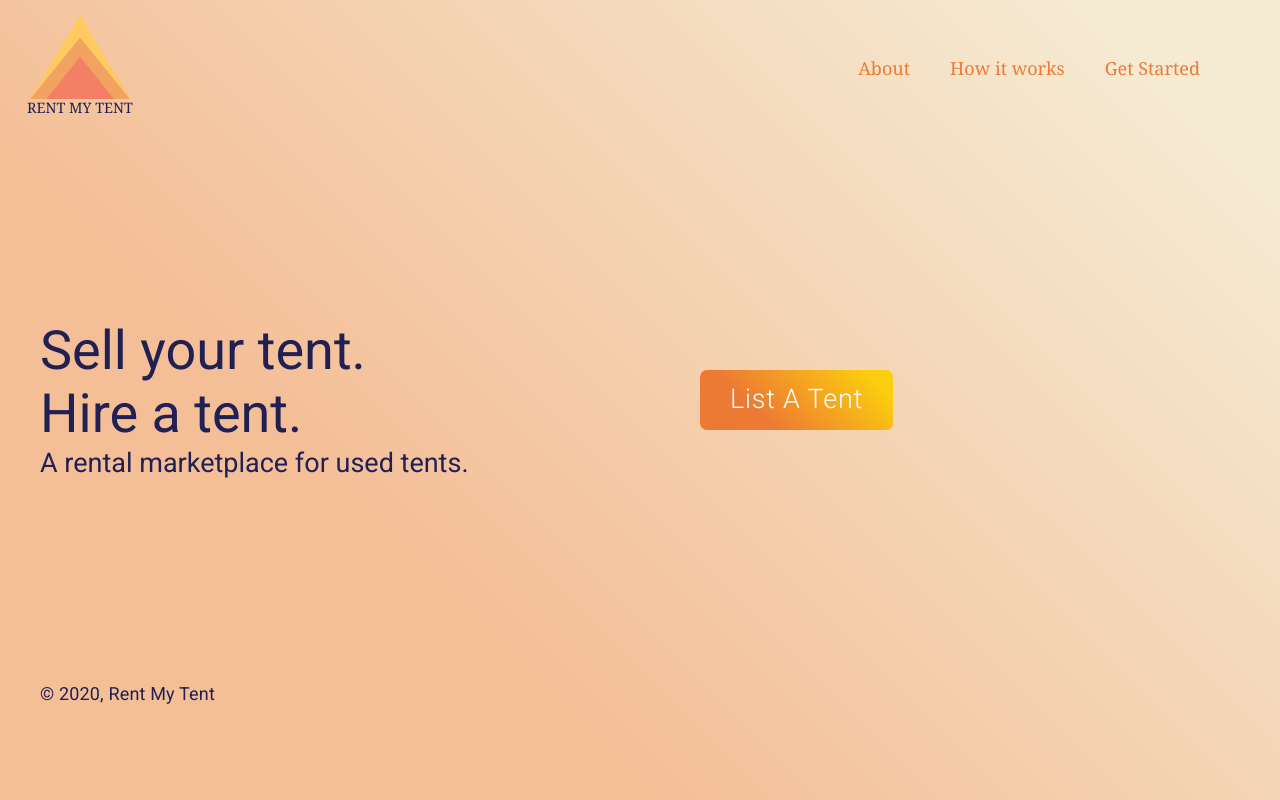
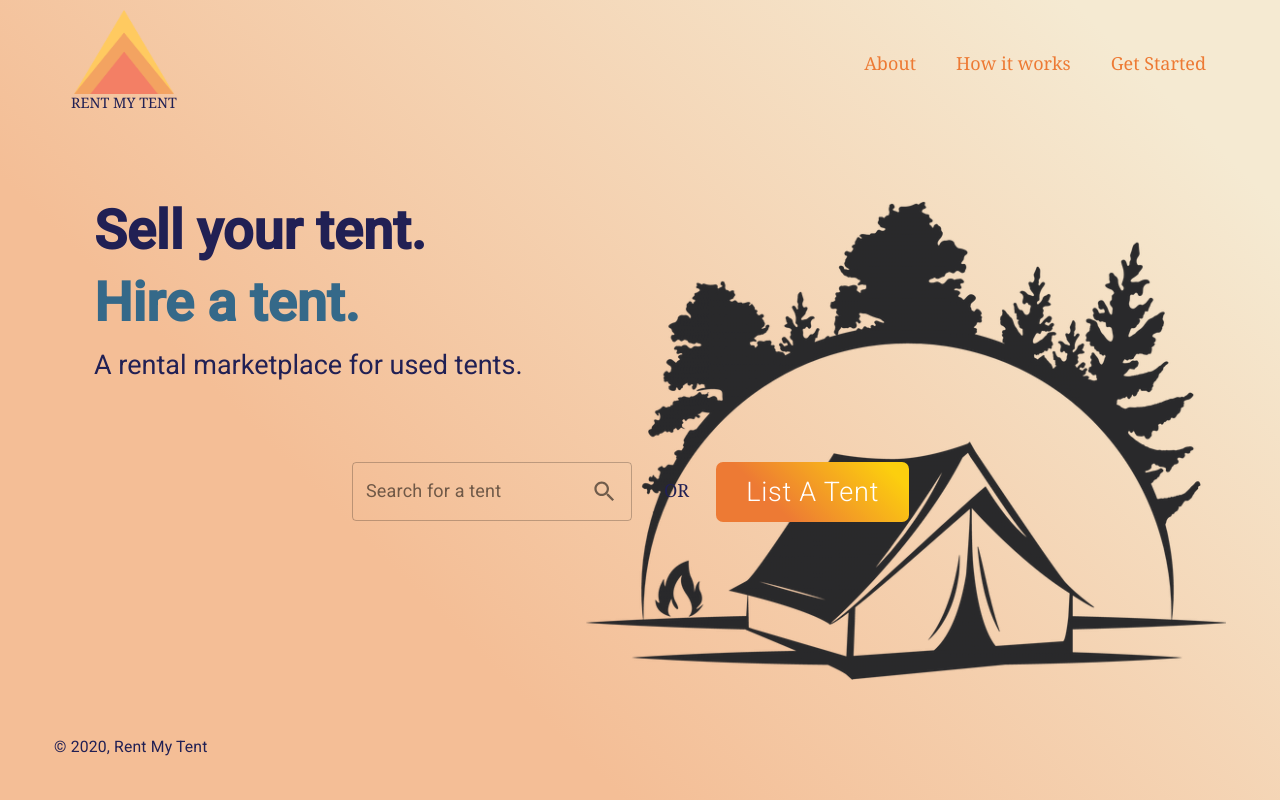
Before and after one commit to Rent-My-Tent/Rent-My-Tent, a Gatsby site in the folder web/: page / in a window 1280 px wide. Built offline with nearby package versions, Linux system fonts and the light colour scheme; Gatsby itself is replaced by a stand-in of ours; no server answers.

Commit message:
Updates for Prod

```diff
--- a/web/config.js
+++ b/web/config.js
@@ -4,7 +4,7 @@ const subtitle = 'No tent left behind!';
 const imageSm  = 'src/images/favicon/android-chrome-192x192.png';
 const imageLg  = 'src/images/favicon/android-chrome-256x256.png';
 
-const stageUrl = 'https://rent-my-tent.org'; // No trailing slash
+const stageUrl = 'https://rent-my-tent.netlify.com'; // No trailing slash
 const prodUrl  = 'https://rent-my-tent.org'; // No trailing slash
 const currentUrl = stageUrl;
 
--- a/web/package.json
+++ b/web/package.json
@@ -1,7 +1,7 @@
 {
   "name": "rent-my-tent-web",
   "description": "Rent My Tent",
-  "version": "0.0.8",
+  "version": "0.0.12",
   "author": "Rent-My-Tent-Team",
   "keywords": [],
   "scripts": {
--- a/web/src/common/Header.js
+++ b/web/src/common/Header.js
@@ -1,10 +1,12 @@
 // Frameworks
 import React from 'react';
 import PropTypes from 'prop-types';
-import { Link } from 'gatsby';
+
+// Material UI
+import Link from '@material-ui/core/Link';
 
 
-const Header = ({siteTitle, onHomeClick}) => (
+const Header = ({siteTitle, onRedirect}) => (
     <header
         style={{
             background: `black`,
@@ -20,7 +22,8 @@ const Header = ({siteTitle, onHomeClick}) => (
         >
             <h1 style={{margin: 0}}>
                 <Link
-                    to="/"
+                    href="#"
+                    onClick={onRedirect()}
                     style={{
                         color: `white`,
                         textDecoration: `none`,
@@ -35,7 +38,7 @@ const Header = ({siteTitle, onHomeClick}) => (
 
 Header.propTypes = {
     siteTitle: PropTypes.string.isRequired,
-    onHomeClick: PropTypes.func.isRequired,
+    onRedirect: PropTypes.func.isRequired,
 };
 
 export default Header;
--- a/web/src/common/HeroFooter.js
+++ b/web/src/common/HeroFooter.js
@@ -14,18 +14,18 @@ const HeroFooter = () => {
     const classes = useLandingStyles();
     return (
         <footer className={classes.heroFooter}>
-            <Box px={5}>
             <Grid
                 container
                 direction="row"
                 justify="space-between"
-                    alignItems="center"
+                alignItems="flex-start"
             >
-                    <Typography>
+                <Box pt={7}>
+                    <Typography variant={'body2'}>
                         &copy; {new Date().getFullYear()}, Rent My Tent
                     </Typography>
+                </Box>
             </Grid>
-            </Box>
         </footer>
     );
 };
--- a/web/src/common/HeroHeader.js
+++ b/web/src/common/HeroHeader.js
@@ -12,7 +12,7 @@ import Link from '@material-ui/core/Link';
 import useLandingStyles from '../layout/styles/landing.styles';
 
 
-const HeroHeader = ({siteTitle, onHomeClick}) => {
+const HeroHeader = ({siteTitle, onRedirect}) => {
     const classes = useLandingStyles();
     const preventDefault = (event) => event.preventDefault();
 
@@ -36,7 +36,7 @@ const HeroHeader = ({siteTitle, onHomeClick}) => {
                 justify="space-between"
                 alignItems="center"
             >
-                <a href={'#'} onClick={onHomeClick} className={classes.heroLogo}>
+                <a href={'#'} onClick={onRedirect()} className={classes.heroLogo}>
                     <Img fixed={logoData.tentLogo.childImageSharp.fixed} className={classes.heroLogoImg} />
                     <span>{siteTitle}</span>
                 </a>
@@ -50,7 +50,7 @@ const HeroHeader = ({siteTitle, onHomeClick}) => {
                         How it works
                     </Link>
 
-                    <Link href="#" className={classes.heroMenuLink} onClick={preventDefault}>
+                    <Link href="#" className={classes.heroMenuLink} onClick={onRedirect('list')}>
                         Get Started
                     </Link>
                 </div>
@@ -61,7 +61,7 @@ const HeroHeader = ({siteTitle, onHomeClick}) => {
 
 HeroHeader.propTypes = {
     siteTitle: PropTypes.string.isRequired,
-    onHomeClick: PropTypes.func.isRequired,
+    onRedirect: PropTypes.func.isRequired,
 };
 
 export default HeroHeader;
--- a/web/src/layout/layout.js
+++ b/web/src/layout/layout.js
@@ -33,12 +33,15 @@ const Layout = ({children, header, footer}) => {
         }
     `);
 
-    const _goHome = () => { navigate(GLOBALS.APP_ROOT) };
+    const _appRedirect = (route = '') => (evt) => {
+        evt.preventDefault();
+        navigate(`${GLOBALS.APP_ROOT}/${route}`)
+    };
 
     if (_.isFunction(header)) {
-        header = header({siteTitle: data.site.siteMetadata.title, onHomeClick: _goHome});
+        header = header({siteTitle: data.site.siteMetadata.title, onRedirect: _appRedirect});
     } else {
-        header = (<Header siteTitle={data.site.siteMetadata.title} onClick={_goHome}/>);
+        header = (<Header siteTitle={data.site.siteMetadata.title} onRedirect={_appRedirect}/>);
     }
 
     if (_.isFunction(footer)) {
@@ -51,7 +54,9 @@ const Layout = ({children, header, footer}) => {
         <ThemeProvider theme={theme}>
             <div className={classes.primaryContainer}>
                 {header}
-                <main>{children}</main>
+                <main className={classes.primaryContent}>
+                    {children}
+                </main>
                 {footer}
             </div>
         </ThemeProvider>
--- a/web/src/layout/styles/landing.styles.js
+++ b/web/src/layout/styles/landing.styles.js
@@ -9,18 +9,30 @@ export default makeStyles(theme => {
         primaryContainer: {
             background: 'linear-gradient(45deg, #F4BE96 30%, #F5EAD2 90%)',
         },
+        primaryContent: {
+            padding: '0 3rem',
+        },
 
         heroContainer: {
             height: '70vh',
+            backgroundColor: 'transparent',
+            backgroundRepeat: 'no-repeat',
+            backgroundPosition: 'bottom right',
+            backgroundSize: 'auto',
+
+            [theme.breakpoints.down('md')]: {
+                backgroundSize: '50%',
+            },
         },
         heroHeader: {
             height: '15vh',
             margin: '0',
-            padding: '5px 10px',
+            padding: '0 3rem',
         },
         heroFooter: {
             height: '15vh',
             margin: '0',
+            padding: '0 3rem',
         },
 
         heroLogo: {
@@ -43,20 +55,36 @@ export default makeStyles(theme => {
         },
 
         heroMenu: {
-            paddingRight: 50,
+            // paddingRight: 50,
         },
         heroMenuLink: {
             padding: '0 20px',
+
+            '&:-webkit-any-link': {
+                color: theme.palette.primary.main,
+                textDecoration: 'none',
+            }
         },
 
         heading1: {
-
+            fontWeight: '700',
+            marginBottom: '0.5rem',
         },
         heading2: {
-
+            color: '#356989',
+            fontWeight: '700',
+            marginBottom: '0.75rem',
         },
         heading3: {
 
+        },
+
+        heroInputContainer: {
+            textAlign: 'right',
+
+            [theme.breakpoints.down('xs')]: {
+                textAlign: 'left',
+            },
         },
 
         centerAlign: {
--- a/web/src/layout/styles/root.theme.js
+++ b/web/src/layout/styles/root.theme.js
@@ -14,7 +14,7 @@ export default createMuiTheme({
         // type: 'dark',
         background: {
             default: '#f5ead2',
-            paper:   '#f0f0f0',
+            paper:   '#FCFBF7',
         },
         primary: {
             main: '#ed7a34',
--- a/web/src/pages/index.js
+++ b/web/src/pages/index.js
@@ -1,5 +1,5 @@
 // Frameworks
-import React from 'react';
+import React, { useState } from 'react';
 import { navigate } from 'gatsby';
 import clsx from 'clsx';
 import * as _ from 'lodash';
@@ -10,6 +10,12 @@ import Box from '@material-ui/core/Box';
 import Grid from '@material-ui/core/Grid';
 import Button from '@material-ui/core/Button';
 import Typography from '@material-ui/core/Typography';
+import IconButton from '@material-ui/core/IconButton';
+import OutlinedInput from '@material-ui/core/OutlinedInput';
+import InputLabel from '@material-ui/core/InputLabel';
+import InputAdornment from '@material-ui/core/InputAdornment';
+import FormControl from '@material-ui/core/FormControl';
+import SearchIcon from '@material-ui/icons/Search';
 
 // Layout Components
 import Layout from '../layout/layout';
@@ -17,6 +23,9 @@ import SEO from '../common/seo';
 import HeroHeader from '../common/HeroHeader'
 import HeroFooter from '../common/HeroFooter'
 import { GLOBALS } from '../utils/globals';
+
+// Background Image
+import background from '../images/tent2.png';
 
 // Custom Theme
 import useLandingStyles from '../layout/styles/landing.styles';
@@ -49,14 +58,17 @@ const StyledButton = withStyles(theme => {
 // Static Route
 const IndexPage = () => {
     const classes = useLandingStyles();
+    const searchLabel = 'Search for a tent';
+
+    const [ searchValue, setSearchValue ] = useState('');
 
     const _gotoApp = (evt) => {
         evt.preventDefault();
-        navigate(`${GLOBALS.APP_ROOT}`);
+        navigate(`${GLOBALS.APP_ROOT}/list`);
     };
 
-    const _getHeroHeader = ({siteTitle, onHomeClick}) => {
-        return (<HeroHeader siteTitle={siteTitle} onHomeClick={onHomeClick} />);
+    const _getHeroHeader = ({siteTitle, onRedirect}) => {
+        return (<HeroHeader siteTitle={siteTitle} onRedirect={onRedirect} />);
     };
 
     const _getHeroFooter = () => {
@@ -76,6 +88,9 @@ const IndexPage = () => {
                 justify="center"
                 alignItems="stretch"
                 className={classes.heroContainer}
+                style={{
+                    backgroundImage: `url(${background})`,
+                }}
             >
                 <Grid
                     container
@@ -84,7 +99,7 @@ const IndexPage = () => {
                     alignItems="center"
                     spacing={5}
                 >
-                    <Grid item xs={12} sm={6}>
+                    <Grid item xs={12}>
                         <Box px={5}>
                             <Typography variant="h3" className={classes.heading1}>
                                 Sell your tent.
@@ -97,10 +112,52 @@ const IndexPage = () => {
                             </Typography>
                         </Box>
                     </Grid>
+                </Grid>
+
+                <Grid
+                    container
+                    direction="row"
+                    justify="center"
+                    alignItems="flex-start"
+                    spacing={2}
+                >
+                    <Grid item xs={12} sm={6} className={classes.heroInputContainer}>
+                        <FormControl variant="outlined">
+                            <InputLabel htmlFor="tentSearchId">{searchLabel}</InputLabel>
+                            <OutlinedInput
+                                id="tentSearchId"
+                                type="text"
+                                value={searchValue}
+                                onChange={(evt) => { setSearchValue(evt.target.value); }}
+                                endAdornment={
+                                    <InputAdornment position="end">
+                                        <IconButton
+                                            aria-label={searchLabel}
+                                            onClick={() => alert('todo..')}
+                                            onMouseDown={e => e.preventDefault()}
+                                            edge="end"
+                                        >
+                                            <SearchIcon />
+                                        </IconButton>
+                                    </InputAdornment>
+                                }
+                                labelWidth={135}
+                            />
+                        </FormControl>
+                    </Grid>
 
                     <Grid item xs={12} sm={6}>
-                        <Box px={5}>
-                            <StyledButton size="large" as="a" href="#" onClick={_gotoApp}>List a Tent</StyledButton>
+                        <Box px={2}>
+                            OR
+                            <StyledButton
+                                size="large"
+                                as="a"
+                                href="#"
+                                onClick={_gotoApp}
+                                style={{marginLeft:'1.5rem'}}
+                            >
+                                List a Tent
+                            </StyledButton>
                         </Box>
                     </Grid>
                 </Grid>
```
Also changed, not shown: web/README.md, web/src/images/tent1.png (added), web/src/images/tent2.png (added), 1 other file. Lines whose indentation alone changed are shown as unchanged.
